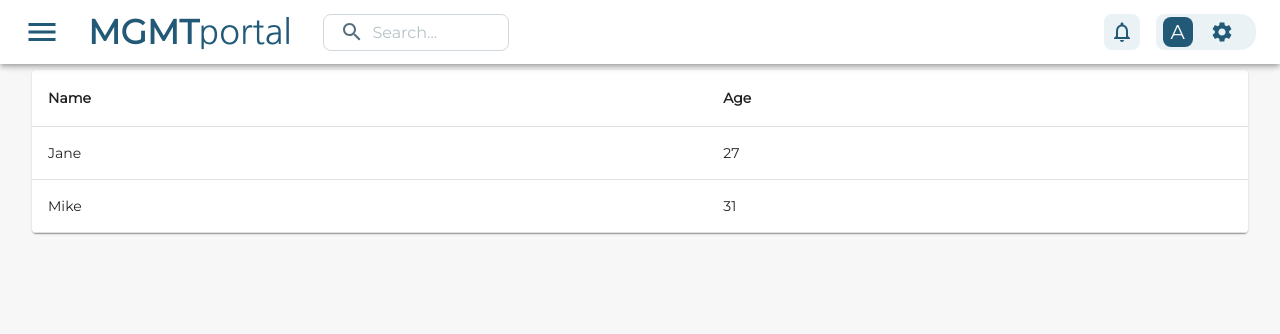
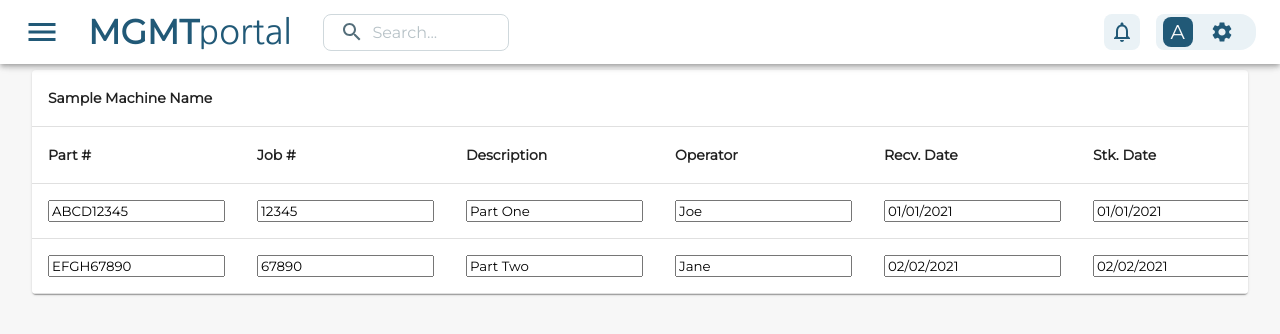
Before and after one commit to kuhlekt1v/react-samples, a React (Create React App) app in the folder mgmt-portal/: page /workbook in a window 1280 px wide. Shown: the top 334 px of the page. Built offline with nearby package versions, Linux system fonts and the light colour scheme.

Commit message:
Editable cells, but UI is incorrect.

```diff
--- a/mgmt-portal/src/pages/Workbook/WorkbookPage.tsx
+++ b/mgmt-portal/src/pages/Workbook/WorkbookPage.tsx
@@ -9,32 +9,90 @@ import TableHead from '@material-ui/core/TableHead';
 import TableRow from '@material-ui/core/TableRow';
 import Paper from '@material-ui/core/Paper';
 
+// Reference: https://codesandbox.io/s/cranky-gauss-806fd?file=/src/App.js:1526-1573
+
 interface IData {
-  name: string;
-  age: number;
+  partNumber: string;
+  jobNumber: number;
+  description: string;
+  operator: string;
+  recvDate: string;
+  stockDate: string;
 }
+
+const EditableCell = ({ value: initialValue, row: { index }, column: { id } }: any) => {
+  const [value, setValue] = React.useState(initialValue);
+
+  const onChange = (e: any) => {
+    setValue(e.target.value);
+  };
+
+  const onBlur = () => {
+    console.log(value);
+    // updateMyData(index, id, value);
+  };
+
+  React.useEffect(() => {
+    setValue(initialValue);
+  }, [initialValue]);
+
+  return <input value={value} onChange={onChange} onBlur={onBlur} />;
+};
+
+const defaultColumn = {
+  Cell: EditableCell,
+};
 
 export const WorkbookPage = () => {
   const columns: Column<IData>[] = useMemo(
     () => [
-      { Header: 'Name', accessor: 'name' },
-      { Header: 'Age', accessor: 'age' },
+      {
+        Header: 'Sample Machine Name',
+        columns: [
+          { Header: 'Part #', accessor: 'partNumber' },
+          { Header: 'Job #', accessor: 'jobNumber' },
+          { Header: 'Description', accessor: 'description' },
+          { Header: 'Operator', accessor: 'operator' },
+          { Header: 'Recv. Date', accessor: 'recvDate' },
+          { Header: 'Stk. Date', accessor: 'stockDate' },
+        ],
+      },
     ],
     [],
   );
 
+  // Random date for sample.
+  let randDate = new Date(+new Date() - Math.floor(Math.random() * 10000000000)).toLocaleDateString('en-US');
+
   const data: IData[] = useMemo(
     () => [
-      { name: 'Jane', age: 27 },
-      { name: 'Mike', age: 31 },
+      {
+        partNumber: 'ABCD12345',
+        jobNumber: 12345,
+        description: 'Part One',
+        operator: 'Joe',
+        recvDate: '01/01/2021',
+        stockDate: '01/01/2021',
+      },
+      {
+        partNumber: 'EFGH67890',
+        jobNumber: 67890,
+        description: 'Part Two',
+        operator: 'Jane',
+        recvDate: '02/02/2021',
+        stockDate: '02/02/2021',
+      },
     ],
     [],
   );
 
-  const { getTableProps, getTableBodyProps, headerGroups, rows, prepareRow } = useTable({ columns, data });
+  const { getTableProps, getTableBodyProps, headerGroups, rows, prepareRow } = useTable({
+    columns,
+    data,
+    defaultColumn,
+  });
 
   return (
-    // apply the table props
     <TableContainer component={Paper}>
       <Table aria-label="simple-table" {...getTableProps()}>
         <TableHead>
```
